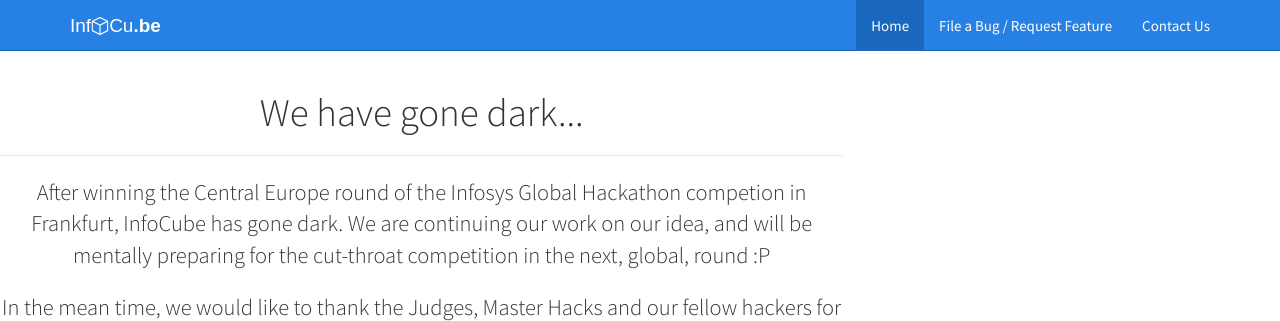
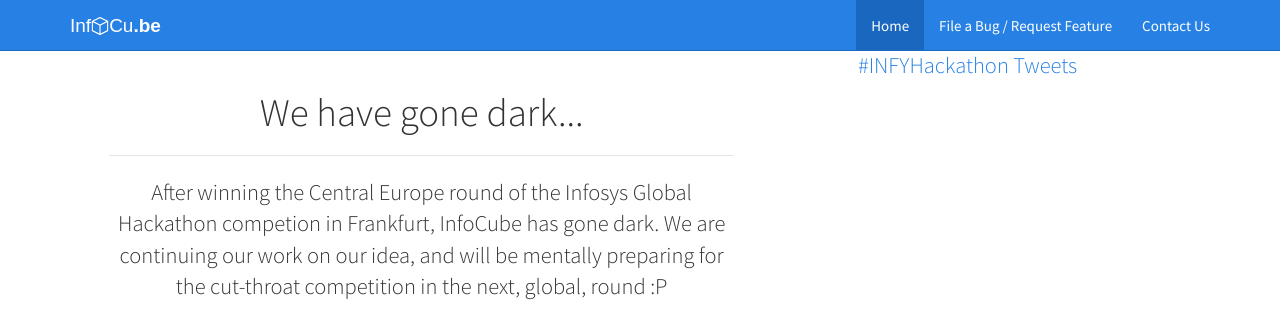
Before and after one commit to info-cube/info-cube.github.io, a plain HTML site: page index.html in a window 1280 px wide. Shown: the top 321 px of the page. Drawn offline with nearby package versions, Linux system fonts and the light colour scheme.

Commit message:
resize and twitter stream

```diff
--- a/index.html
+++ b/index.html
@@ -64,7 +64,7 @@ body { padding-bottom: 50px; }
 
 
 <div class="row text-center">
-    <div class="col-md-8">
+    <div class="col-md-6 col-md-offset-1">
 
     <div class="page-header">
               <h1 id="navbar">We have gone dark...</h1>
@@ -76,7 +76,10 @@ body { padding-bottom: 50px; }
     </div>
 
     <div class="col-md-4">
-    <p class="lead">&nbsp;</p>
+    <p class="lead">
+	<a class="twitter-timeline" data-dnt="true" href="https://twitter.com/hashtag/INFYHackathon" data-widget-id="579613012513984512">#INFYHackathon Tweets</a>
+<script>!function(d,s,id){var js,fjs=d.getElementsByTagName(s)[0],p=/^http:/.test(d.location)?'http':'https';if(!d.getElementById(id)){js=d.createElement(s);js.id=id;js.src=p+"://platform.twitter.com/widgets.js";fjs.parentNode.insertBefore(js,fjs);}}(document,"script","twitter-wjs");</script>
+	</p>
     </div>
 
 
```
